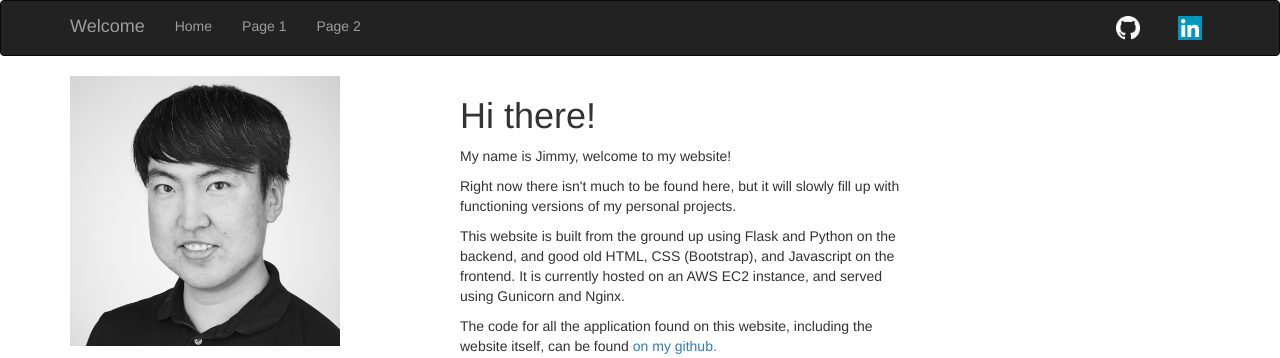
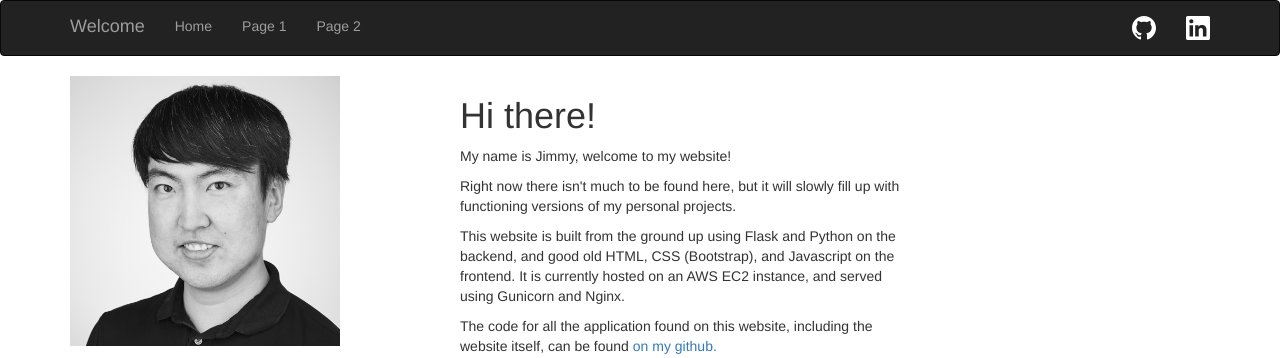
Before and after one commit to UptownFunctor/UptownFunctor, a Flask app: page / in a window 1280 px wide. Shown: the top 358 px of the page. Run offline with Flask 2, Linux system fonts and the light colour scheme; some libraries are stand-ins or nearby versions.

Commit message:
changed navbar svg scaling

```diff
--- a/templates/base.html
+++ b/templates/base.html
@@ -14,8 +14,8 @@
             </ul>
 
             <ul class="nav navbar-nav navbar-right">
-                <li><a href="http://www.github.com/uptownfunctor" target="_blank"><img src="/static/assets/github_light.png" width="75%"></a></li>
-                <li><a href="https://www.linkedin.com/in/jimmy-du-7341179a/" target="_blank"><img src="/static/assets/linkedin.png" width="75%"></a></li>
+                <li><a href="http://www.github.com/uptownfunctor" target="_blank"><img src="/static/assets/github_white.svg" width="24px"></a></li>
+                <li><a href="https://www.linkedin.com/in/jimmy-du-7341179a/" target="_blank"><img src="/static/assets/linkedin_white.svg" width="24px"></a></li>
 
             </ul>
         </div>
```
